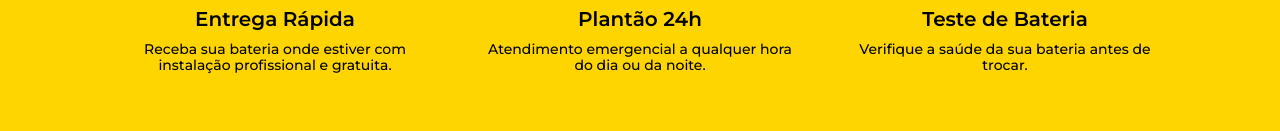
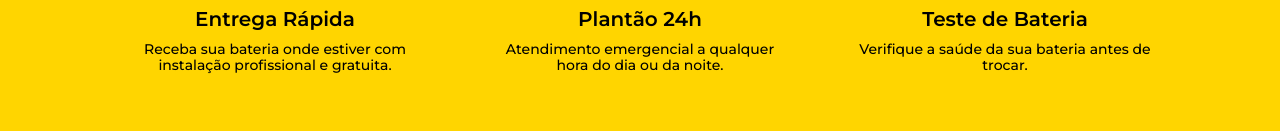
Before and after one commit to allessandrogomes/netobaterias, a Next.js app: page / in a window 1280 px wide. Shown: the part 2963-3094 px from the top of the page. Built offline with nearby package versions, Linux system fonts and the light colour scheme.

Commit message:
:lipstick: ajusta largura dos textos dos Cards de Serviços.

```diff
--- a/src/components/ServicesSection/ServiceCard/styles.module.scss
+++ b/src/components/ServicesSection/ServiceCard/styles.module.scss
@@ -8,11 +8,13 @@
     h3 {
         font-size: 1.25rem;
         font-weight: 600;
+        max-width: 300px;
     }
 
     h4 {
         font-size: 0.875rem;
         font-weight: 500;
+        max-width: 300px;
     }
 
     .cardIcon {
```
